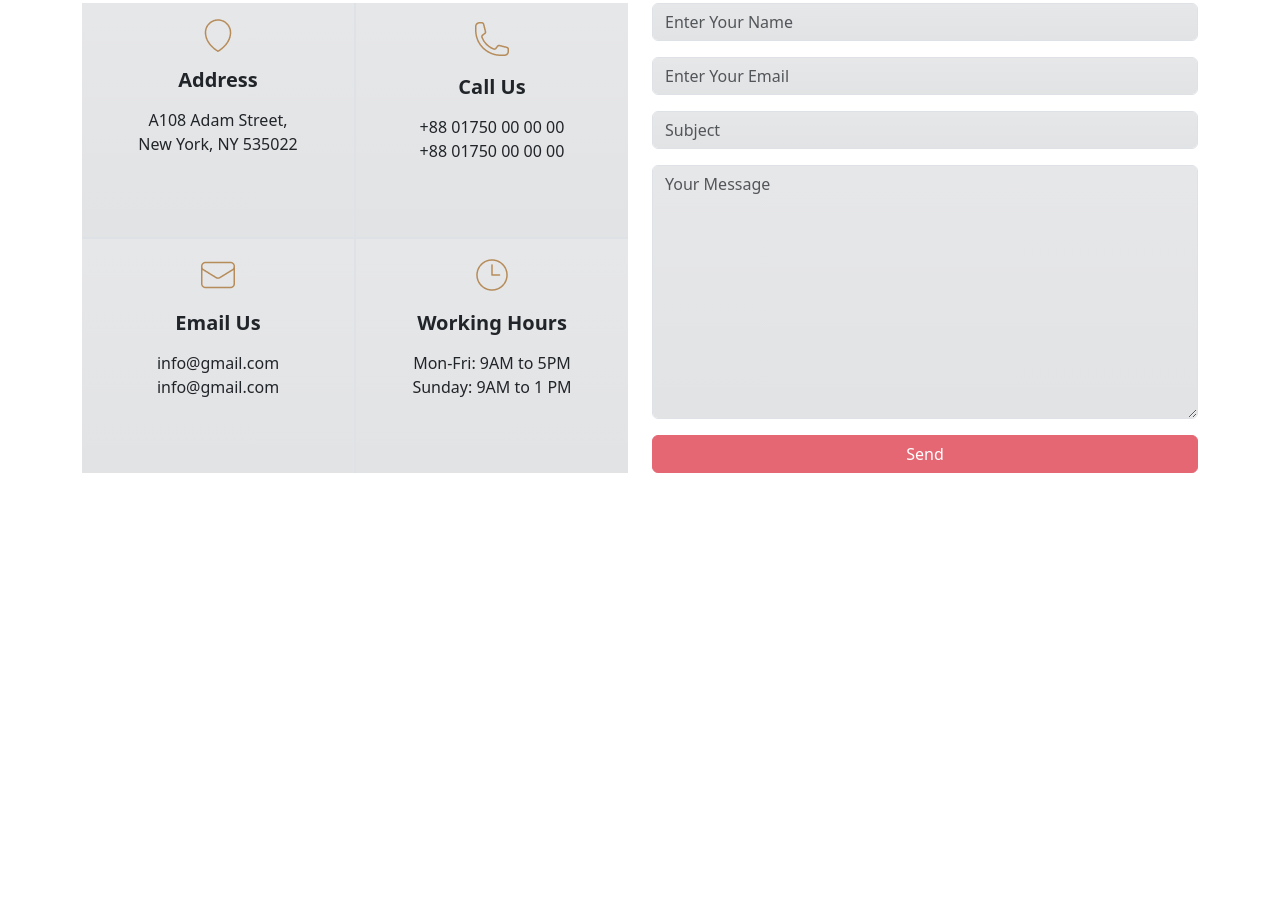
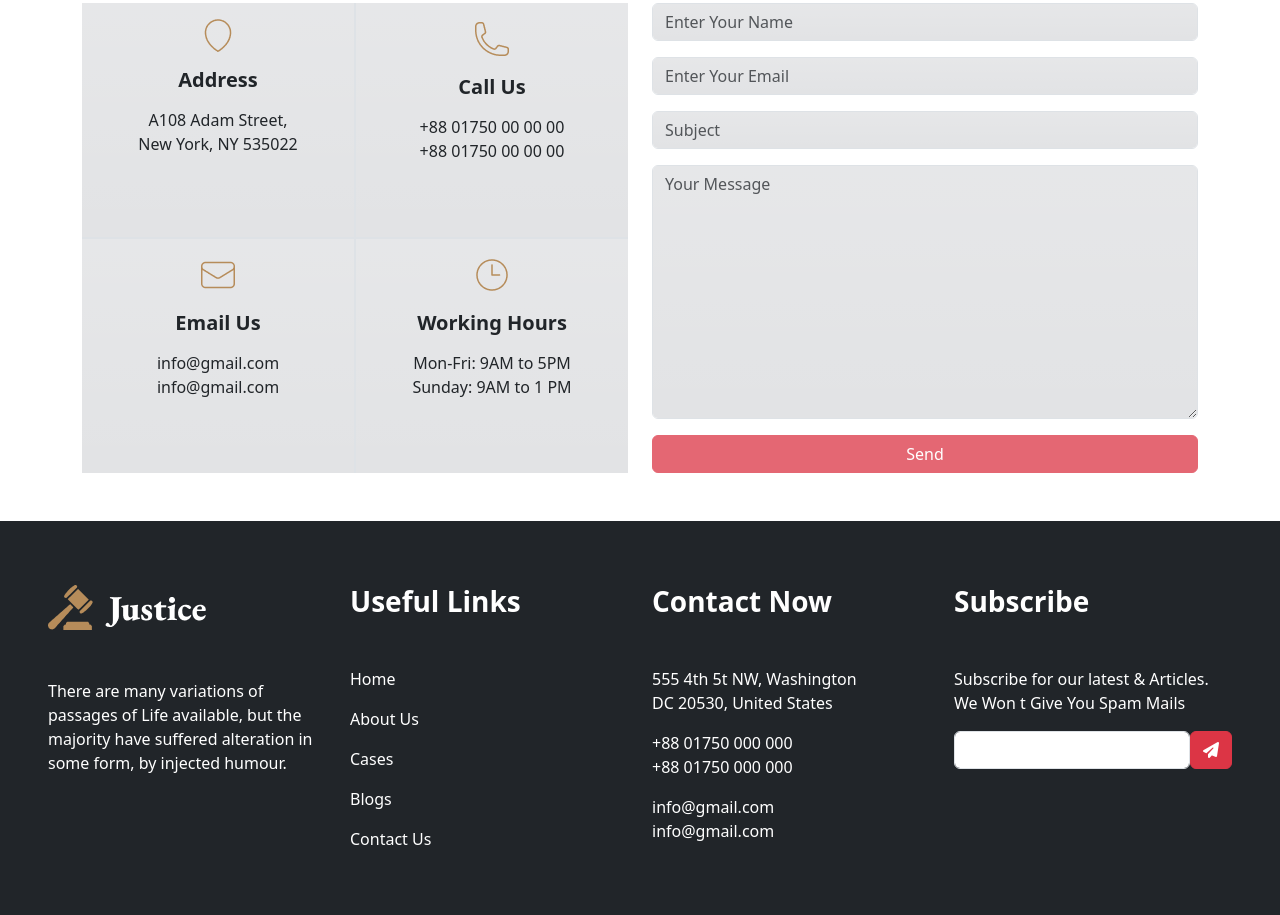
Before and after one commit to Md-Arman-Hosen/legal-house-bootstrap, a plain HTML site: page index.html in a window 1280 px wide. Shown: the part 3614-4529 px from the top of the page. Before the commit the page ends 4087 px from the top, so only its background shows below. Drawn offline with nearby package versions, Linux system fonts and the light colour scheme; a web font is replaced by a local one.

Commit message:
added footer

```diff
--- a/index.html
+++ b/index.html
@@ -338,6 +338,46 @@
         </section>
     </main>
 
+    <!-- footer starts -->
+    <footer class=" bg-dark m-0 text-white mt-5 p-5">
+        <div class="row row-cols-1 row-cols-lg-4">
+            <div class="mt-3">
+                <img class="mb-5" src="images/logo.png" alt="">
+                <p>There are many variations of
+                    passages of Life
+                    available, but the majority have
+                    suffered alteration in some
+                    form, by injected humour.</p>
+            </div>
+            <div class="mt-3">
+                <h3 class="mb-5 fw-bold">Useful Links</h3>
+                    <p>Home</p>
+                    <p>About Us</p>
+                    <p>Cases</p>
+                    <p>Blogs</p>
+                    <p>Contact Us</p>
+                </ul>
+            </div>
+            <div class="mt-3">
+                <h3 class="mb-5 fw-bold">Contact Now</h3>
+                    <p>555 4th 5t NW, Washington<br>DC 20530, United States</p>
+                    <p>+88 01750 000 000 <br> +88 01750 000 000</p>
+                    <p>info@gmail.com <br>info@gmail.com</p>
+                </ul>
+            </div>
+            <div class="mt-3">
+                <h3 class="mb-5 fw-bold">Subscribe</h3>
+                <p>Subscribe for our latest &
+                    Articles. We Won t Give You
+                    Spam Mails</p>
+                    <div class="d-flex">
+                        <input type="email" class="form-control" name="" id="">
+                        <button class="btn btn-danger"><i class="fa-solid fa-paper-plane"></i></button>
+
+                    </div>
+            </div>
+        </div>
+    </footer>
 
     <!-- bootstrap js cdn -->
     <script src="https://cdn.jsdelivr.net/npm/bootstrap@5.3.0-alpha1/dist/js/bootstrap.bundle.min.js"
```
